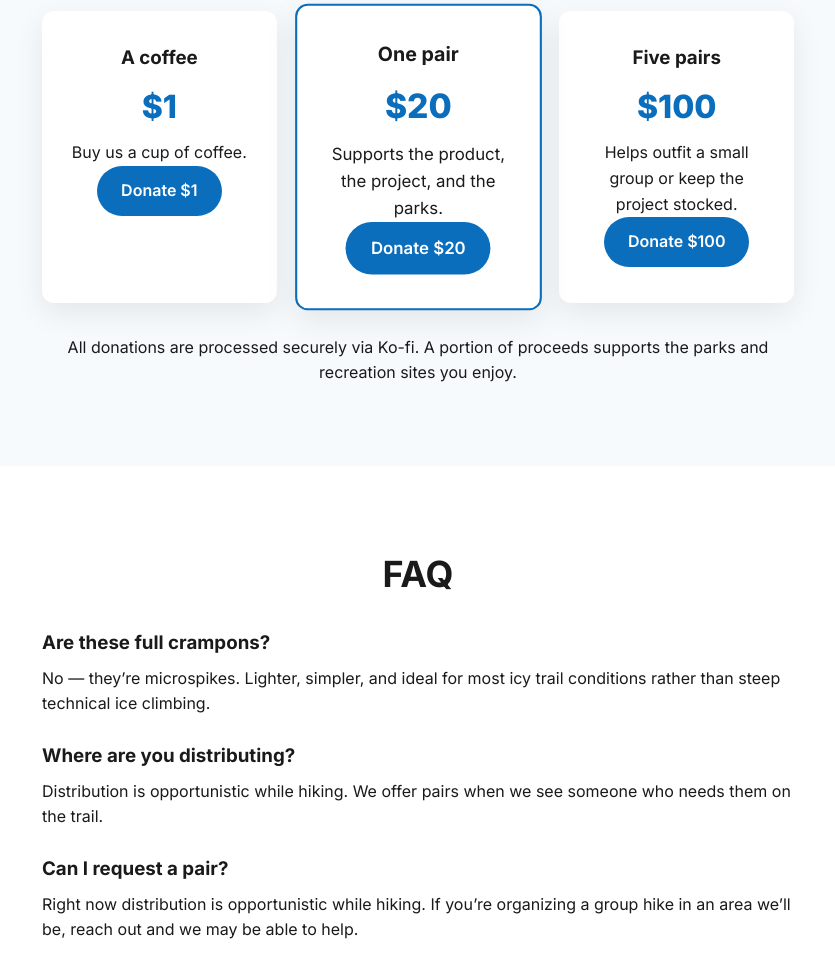
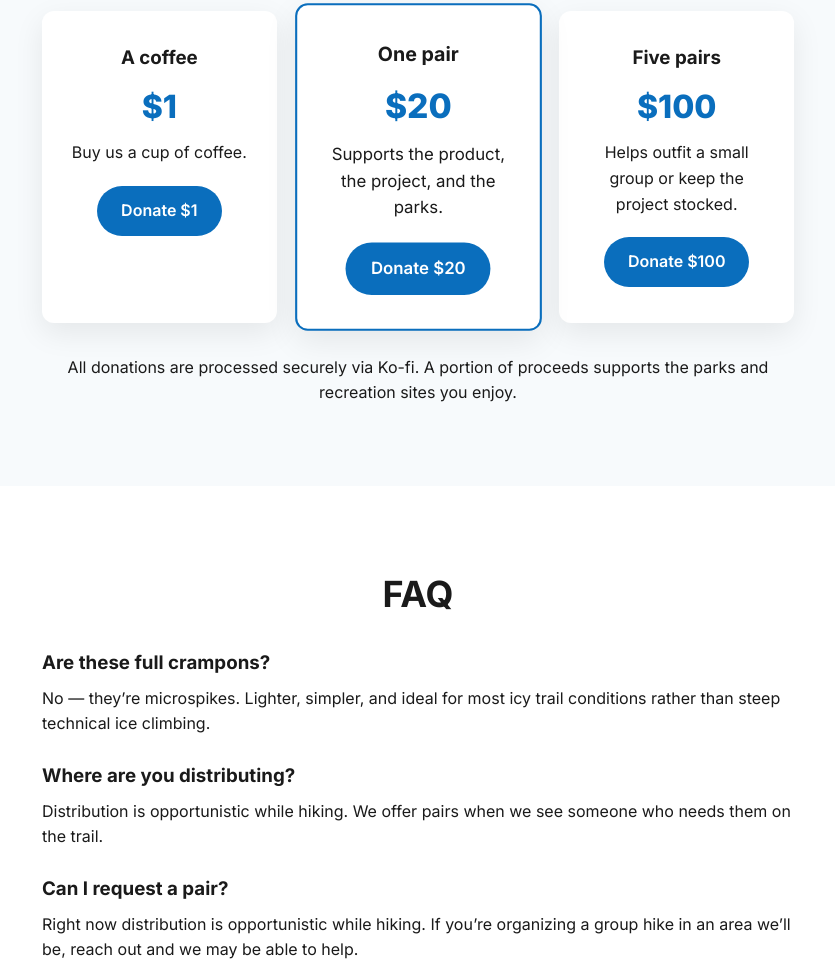
Before and after one commit to iamdp/freespikes, a plain HTML site: page index.html in a window 1280 px wide. Shown: the part 3755-4721 px from the top of the page, without its empty margins (222-1057 px from the left). Drawn offline with Linux system fonts and the light colour scheme.

Commit message:
Add space between donation card text and button

```diff
--- a/styles.css
+++ b/styles.css
@@ -296,6 +296,9 @@ h2 { font-size: 2.25rem; margin-bottom: 1.5rem; font-weight: 700; }
   border: 2px solid var(--blue);
   transform: scale(1.05);
 }
+.option .btn {
+  margin-top: 1.25rem;
+}
 .price {
   font-size: 2rem;
   font-weight: 800;
```
